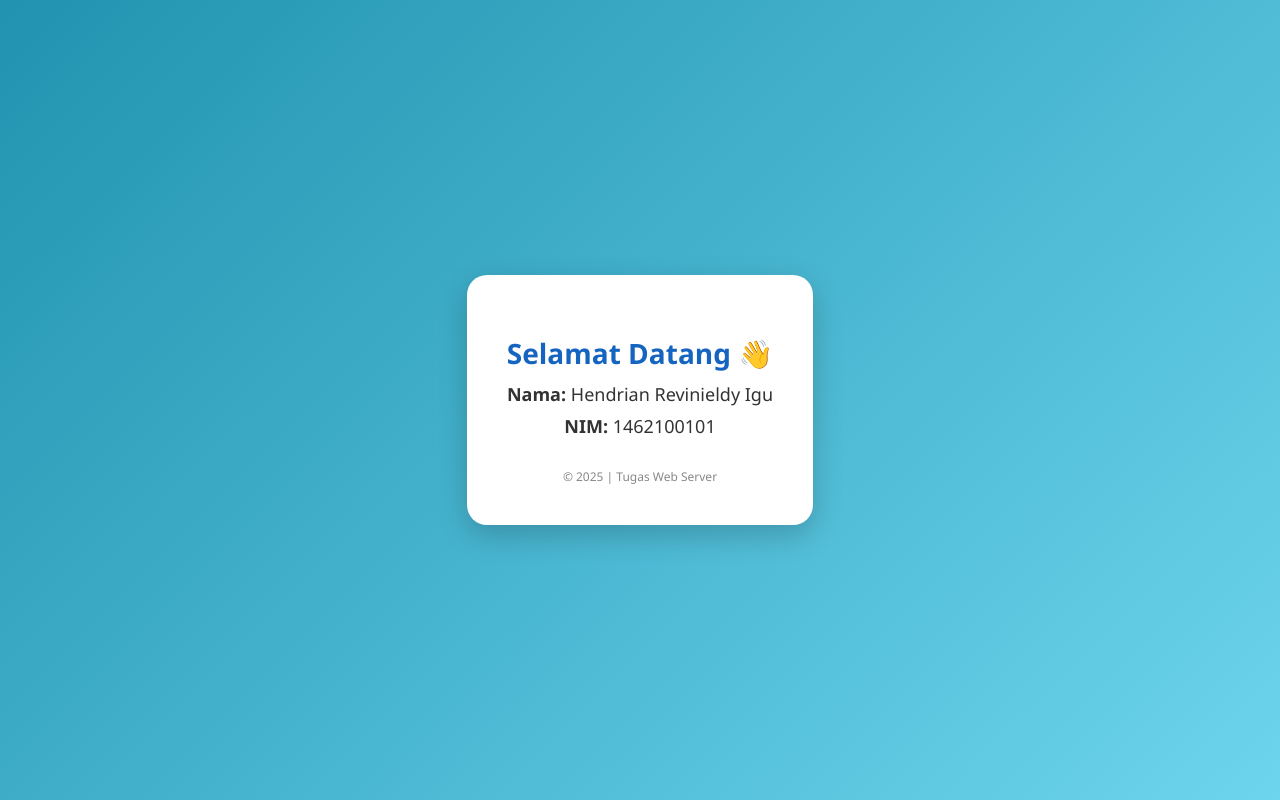
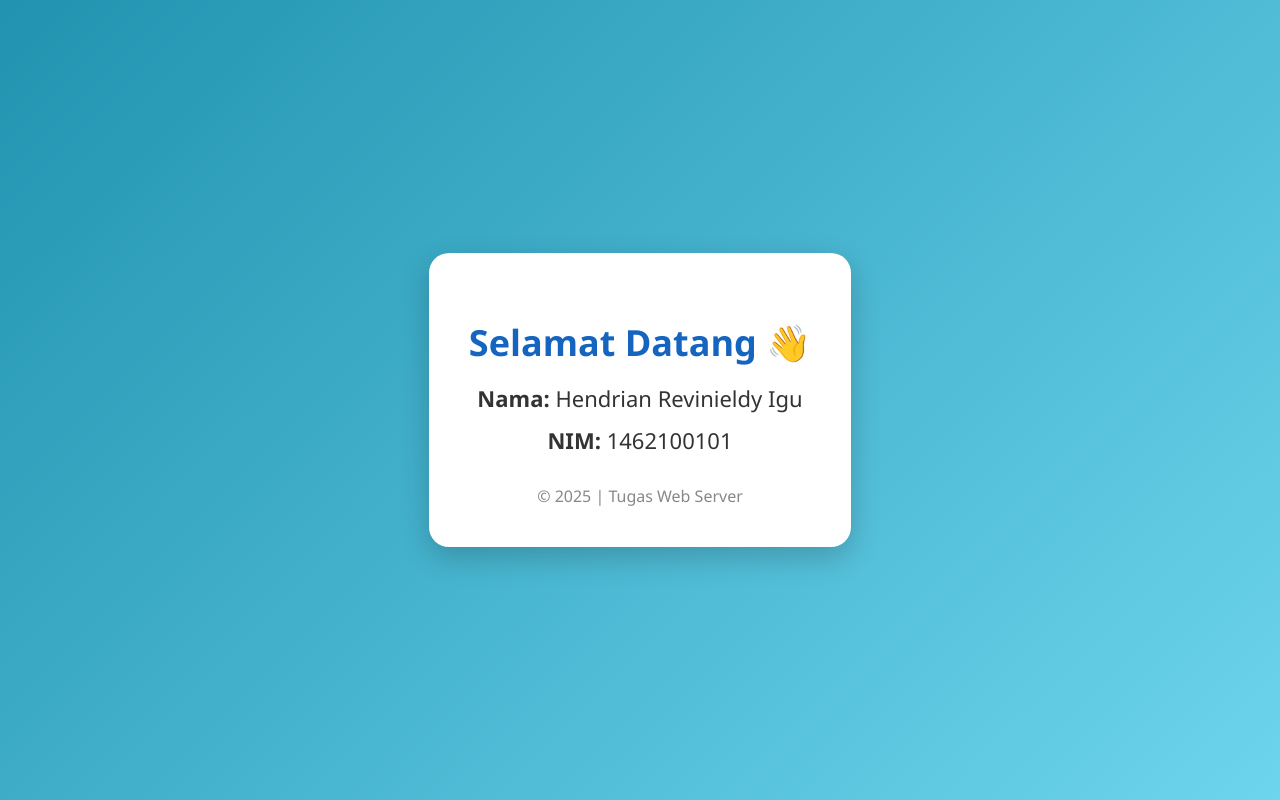
Before and after one commit to hendrikigu/TUGASMJK, a plain HTML site: page index.html in a window 1280 px wide. Drawn offline with Linux system fonts and the light colour scheme.

Commit message:
Update index.html

```diff
--- a/index.html
+++ b/index.html
@@ -20,7 +20,7 @@
       border-radius: 20px;
       box-shadow: 0 10px 30px rgba(0,0,0,0.2);
       text-align: center;
-      max-width: 400px;
+      max-width: 420px;
       opacity: 0;
       transform: translateY(30px);
       animation: fadeSlideIn 1s ease-out forwards;
@@ -28,19 +28,19 @@
 
     h1 {
       color: #1565c0;
-      font-size: 28px;
-      margin-bottom: 10px;
+      font-size: 36px;
+      margin-bottom: 16px;
     }
 
     p {
       color: #333;
-      font-size: 18px;
-      margin: 8px 0;
+      font-size: 22px;
+      margin: 12px 0;
     }
 
     .footer {
       margin-top: 30px;
-      font-size: 12px;
+      font-size: 16px;
       color: #888;
     }
 
```
